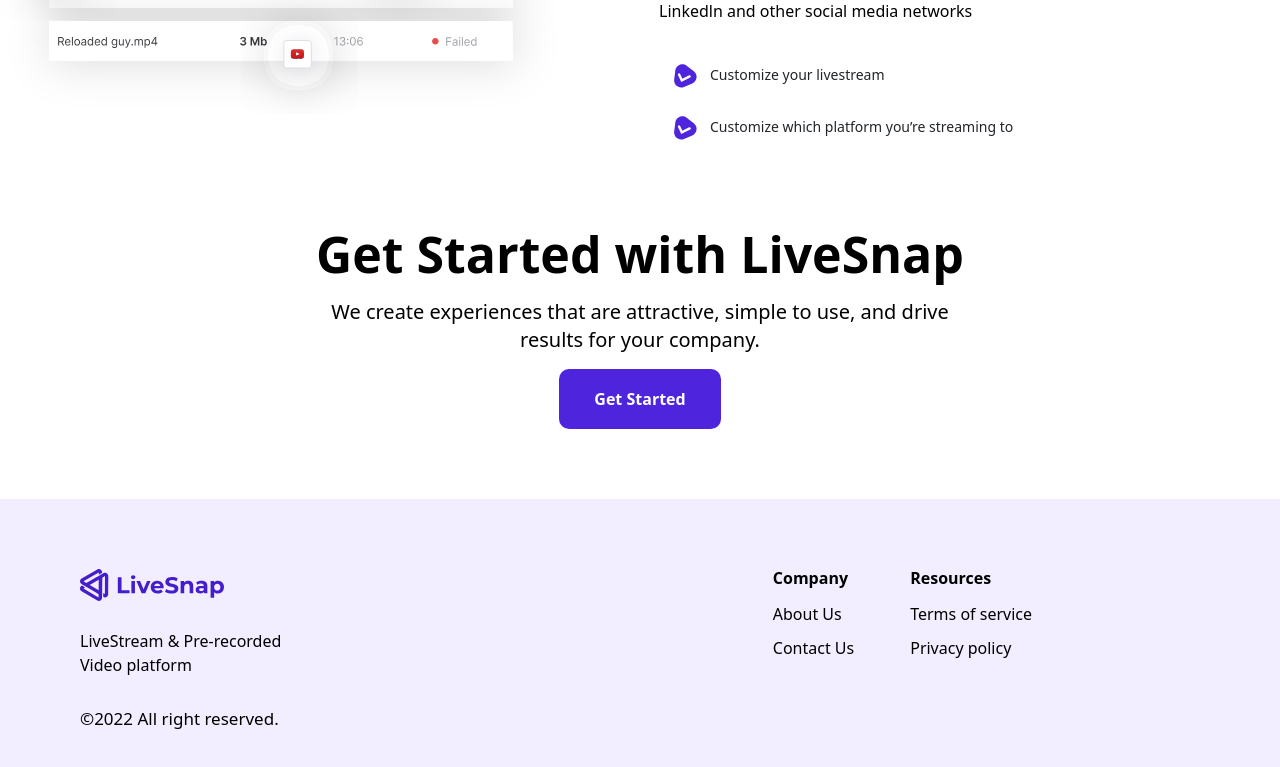
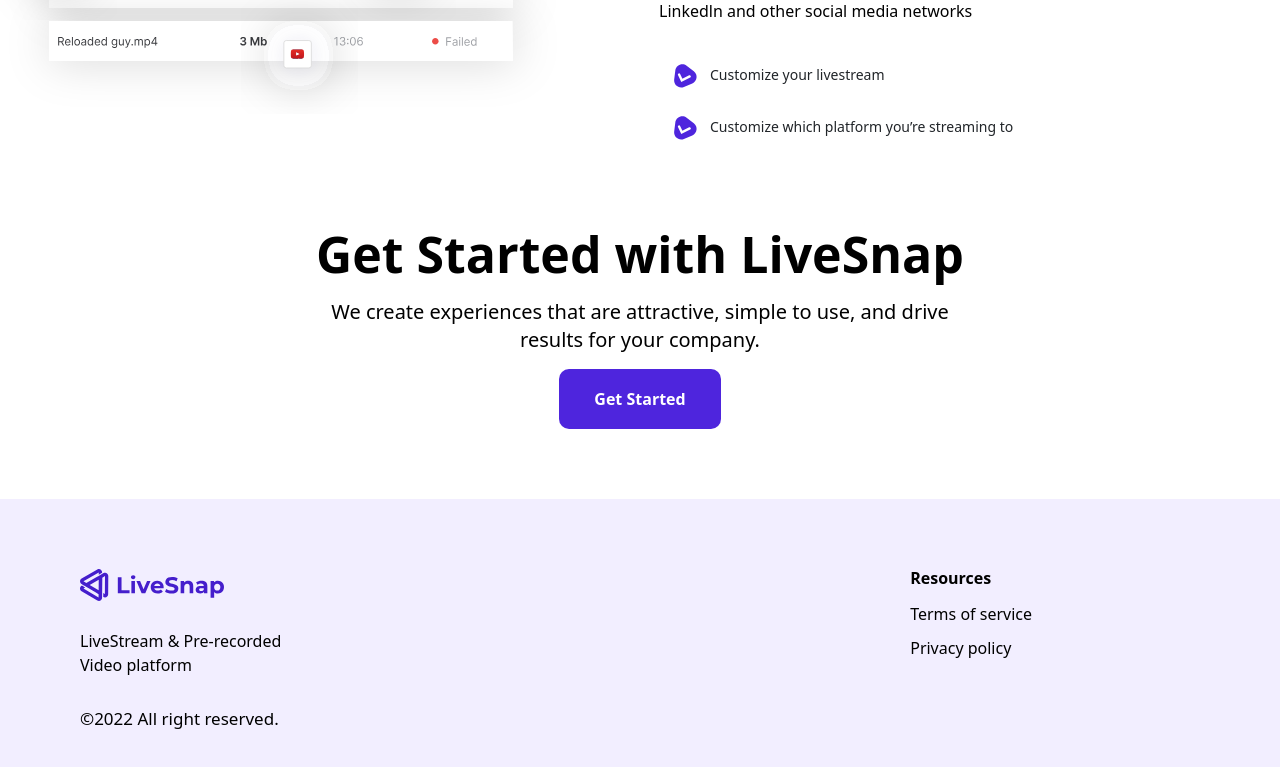
Before and after one commit to iamwavefly/live-stream-api, a React (Create React App) app: page / in a window 1280 px wide. Shown: the part 2253-3020 px from the top of the page. Built offline with nearby package versions, Linux system fonts and the light colour scheme.

Commit message:
4/13/2022

```diff
--- a/src/pages/HomePage/index.js
+++ b/src/pages/HomePage/index.js
@@ -204,13 +204,13 @@
 
                    <div className="footer_right">
                      <div className="footer_right_content">
-                         <div className='footer_right_item'>
+                         {/* <div className='footer_right_item'>
                             <h3>Company</h3>
                             <ul>
                                 <li><Link to="/">About Us</Link></li>
                                 <li><Link to="/">Contact Us</Link></li>
                             </ul>
-                         </div>
+                         </div> */}
                          <div className='footer_right_item'>
                             <h3>Resources</h3>
                             <ul>
--- a/src/pages/accounts/Account.js
+++ b/src/pages/accounts/Account.js
@@ -22,6 +22,8 @@
     const [loadingAddAcounts, setLoadingAddAcounts] = React.useState(false);
     const [removeAccountSuccess, setRemoveAccountSuccess] = React.useState(false);
     const [allAccounts, setAllAccounts] = React.useState([]);
+    const [all, setAll] = React.useState([]);
+    console.log(all);
 
     const userLogin = useSelector((state) => state.userLogin)
     const { userInfo } = userLogin;
```
